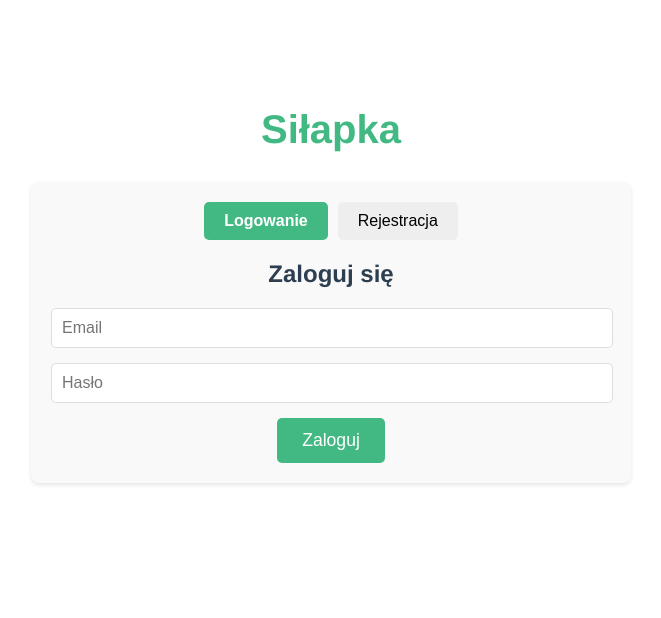
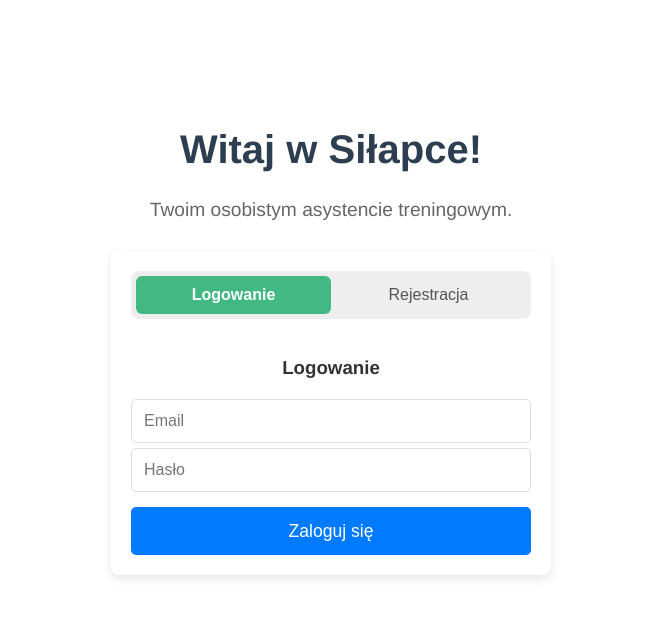
Before and after one commit to eljot1994/silapka-web, a Vue app: page / in a window 1280 px wide. Shown: the top 618 px of the page, without its empty margins (309-970 px from the left). Built offline with nearby package versions, Linux system fonts and the light colour scheme; no server answers.

Commit message:
feat: add vue-toastification for enhanced user notifications and improve authentication forms

```diff
--- a/package.json
+++ b/package.json
@@ -16,6 +16,7 @@
     "vue": "^3.2.13",
     "vue-chartjs": "^5.3.2",
     "vue-router": "^4.0.3",
+    "vue-toastification": "^2.0.0-rc.5",
     "vuex": "^4.0.0"
   },
   "devDependencies": {
--- a/src/views/HomeView.vue
+++ b/src/views/HomeView.vue
@@ -1,247 +1,333 @@
 <template>
   <div class="home-container">
-    <header class="app-header">
-      <h1>Siłapka</h1>
-    </header>
+    <h1>Witaj w Siłapce!</h1>
+    <p>Twoim osobistym asystencie treningowym.</p>
 
-    <div class="auth-section">
-      <div class="tab-buttons">
+    <div class="form-container">
+      <div class="form-toggle">
         <button
-          :class="{ active: currentTab === 'login' }"
-          @click="currentTab = 'login'"
+          @click="isLogin = true"
+          :class="{ active: isLogin }"
+          class="toggle-button"
         >
           Logowanie
         </button>
         <button
-          :class="{ active: currentTab === 'register' }"
-          @click="currentTab = 'register'"
+          @click="isLogin = false"
+          :class="{ active: !isLogin }"
+          class="toggle-button"
         >
           Rejestracja
         </button>
       </div>
 
-      <div v-if="currentTab === 'login'" class="auth-form">
-        <h2>Zaloguj się</h2>
-        <form @submit.prevent="handleLogin">
+      <form v-if="isLogin" @submit.prevent="handleLogin" class="auth-form">
+        <h3>Logowanie</h3>
+        <input type="email" placeholder="Email" v-model="loginForm.email" />
+        <input
+          type="password"
+          placeholder="Hasło"
+          v-model="loginForm.password"
+        />
+        <button type="submit" :disabled="isLoading">
+          <span v-if="!isLoading">Zaloguj się</span>
+          <span v-else class="spinner"></span>
+        </button>
+        <p v-if="authError" class="error-message">{{ authError }}</p>
+      </form>
+
+      <form v-else @submit.prevent="handleSignup" class="auth-form">
+        <h3>Rejestracja</h3>
+        <div class="form-group">
           <input
             type="email"
-            v-model="loginEmail"
             placeholder="Email"
-            required
+            v-model="signupForm.email"
+            @blur="validateEmail"
           />
+          <p v-if="signupErrors.email" class="validation-error">
+            {{ signupErrors.email }}
+          </p>
+        </div>
+        <div class="form-group">
           <input
             type="password"
-            v-model="loginPassword"
             placeholder="Hasło"
-            required
+            v-model="signupForm.password"
+            @blur="validatePassword"
           />
-          <button type="submit">Zaloguj</button>
-          <p v-if="loginError" class="error-message">{{ loginError }}</p>
-        </form>
-      </div>
-
-      <div v-if="currentTab === 'register'" class="auth-form">
-        <h2>Zarejestruj się</h2>
-        <form @submit.prevent="handleRegister">
-          <input
-            type="email"
-            v-model="registerEmail"
-            placeholder="Email"
-            required
-          />
+          <p v-if="signupErrors.password" class="validation-error">
+            {{ signupErrors.password }}
+          </p>
+        </div>
+        <div class="form-group">
           <input
             type="password"
-            v-model="registerPassword"
-            placeholder="Hasło"
-            required
+            placeholder="Potwierdź hasło"
+            v-model="signupForm.confirmPassword"
+            @blur="validateConfirmPassword"
           />
-          <input
-            type="password"
-            v-model="registerPasswordConfirm"
-            placeholder="Powtórz hasło"
-            required
-          />
-          <button type="submit">Zarejestruj</button>
-          <p v-if="registerError" class="error-message">{{ registerError }}</p>
-        </form>
-      </div>
+          <p v-if="signupErrors.confirmPassword" class="validation-error">
+            {{ signupErrors.confirmPassword }}
+          </p>
+        </div>
+        <button type="submit" :disabled="isLoading">
+          <span v-if="!isLoading">Zarejestruj się</span>
+          <span v-else class="spinner"></span>
+        </button>
+        <p v-if="authError" class="error-message">{{ authError }}</p>
+      </form>
     </div>
   </div>
 </template>
 
 <script lang="ts">
-import { defineComponent, ref } from "vue"; // Usunęliśmy 'watch'
+import { defineComponent, ref } from "vue";
 import { useStore } from "vuex";
-import { useRouter } from "vue-router";
 
 export default defineComponent({
   name: "HomeView",
   setup() {
     const store = useStore();
-    const router = useRouter();
+    const isLogin = ref(true);
+    const authError = ref<string | null>(null);
+    const isLoading = ref(false); // Nowa zmienna do śledzenia ładowania
 
-    // Sprawdź, czy użytkownik jest zalogowany przy ładowaniu HomeView
-    // Jeśli tak, przekieruj go na stronę powitalną
-    if (store.getters.isAuthenticated) {
-      router.replace({ name: "welcome" });
-    }
+    const loginForm = ref({
+      email: "",
+      password: "",
+    });
 
-    const currentTab = ref<"login" | "register">("login");
-    const loginEmail = ref("");
-    const loginPassword = ref("");
-    const registerEmail = ref("");
-    const registerPassword = ref("");
-    const registerPasswordConfirm = ref("");
-    const loginError = ref<string | null>(null);
-    const registerError = ref<string | null>(null);
+    const signupForm = ref({
+      email: "",
+      password: "",
+      confirmPassword: "",
+    });
 
-    // Usunęliśmy 'savedData' oraz powiązane metody i watchery, ponieważ lista nie jest już potrzebna
+    const signupErrors = ref({
+      email: "",
+      password: "",
+      confirmPassword: "",
+    });
 
-    const handleLogin = async () => {
-      loginError.value = null;
-      try {
-        await store.dispatch("login", {
-          email: loginEmail.value,
-          password: loginPassword.value,
-        });
-        // PRZEKIEROWANIE Z KOMPONENTU PO UDANYM LOGOWANIU
-        router.push({ name: "welcome" });
-      } catch (error: any) {
-        loginError.value = error.message || "Wystąpił błąd logowania.";
+    // --- Funkcje Walidacji ---
+    const validateEmail = () => {
+      const emailRegex = /^[^\s@]+@[^\s@]+\.[^\s@]+$/;
+      if (!signupForm.value.email) {
+        signupErrors.value.email = "Email jest wymagany.";
+      } else if (!emailRegex.test(signupForm.value.email)) {
+        signupErrors.value.email = "Niepoprawny format email.";
+      } else {
+        signupErrors.value.email = "";
       }
     };
 
-    const handleRegister = async () => {
-      registerError.value = null;
-      if (registerPassword.value !== registerPasswordConfirm.value) {
-        registerError.value = "Hasła nie pasują do siebie!";
-        return;
+    const validatePassword = () => {
+      if (!signupForm.value.password) {
+        signupErrors.value.password = "Hasło jest wymagane.";
+      } else if (signupForm.value.password.length < 6) {
+        signupErrors.value.password = "Hasło musi mieć co najmniej 6 znaków.";
+      } else {
+        signupErrors.value.password = "";
       }
+      validateConfirmPassword();
+    };
+
+    const validateConfirmPassword = () => {
+      if (!signupForm.value.confirmPassword) {
+        signupErrors.value.confirmPassword =
+          "Potwierdzenie hasła jest wymagane.";
+      } else if (
+        signupForm.value.password !== signupForm.value.confirmPassword
+      ) {
+        signupErrors.value.confirmPassword = "Hasła nie są identyczne.";
+      } else {
+        signupErrors.value.confirmPassword = "";
+      }
+    };
+
+    const isSignupFormValid = () => {
+      validateEmail();
+      validatePassword();
+      validateConfirmPassword();
+      return (
+        !signupErrors.value.email &&
+        !signupErrors.value.password &&
+        !signupErrors.value.confirmPassword
+      );
+    };
+
+    const handleLogin = async () => {
+      authError.value = null;
+      isLoading.value = true;
       try {
-        await store.dispatch("signup", {
-          email: registerEmail.value,
-          password: registerPassword.value,
-        });
-        currentTab.value = "login";
-        registerEmail.value = "";
-        registerPassword.value = "";
-        registerPasswordConfirm.value = "";
+        await store.dispatch("login", loginForm.value);
       } catch (error: any) {
-        // Poprawiony komunikat błędu
-        if (error.code === "auth/email-already-in-use") {
-          registerError.value = "Podany adres e-mail jest już używany.";
-        } else if (error.code === "auth/weak-password") {
-          registerError.value =
-            "Hasło jest zbyt słabe. Użyj co najmniej 6 znaków.";
-        } else {
-          registerError.value =
-            error.message || "Wystąpił nieznany błąd rejestracji.";
+        authError.value = "Nie udało się zalogować. Sprawdź email i hasło.";
+      } finally {
+        isLoading.value = false;
+      }
+    };
+
+    const handleSignup = async () => {
+      authError.value = null;
+      if (isSignupFormValid()) {
+        isLoading.value = true;
+        try {
+          await store.dispatch("signup", {
+            email: signupForm.value.email,
+            password: signupForm.value.password,
+          });
+        } catch (error: any) {
+          authError.value = "Nie udało się zarejestrować. Spróbuj ponownie.";
+        } finally {
+          isLoading.value = false;
         }
       }
     };
 
     return {
-      currentTab,
-      loginEmail,
-      loginPassword,
-      registerEmail,
-      registerPassword,
-      registerPasswordConfirm,
-      loginError,
-      registerError,
+      isLogin,
+      authError,
+      isLoading,
+      loginForm,
+      signupForm,
+      signupErrors,
       handleLogin,
-      handleRegister,
+      handleSignup,
+      validateEmail,
+      validatePassword,
+      validateConfirmPassword,
     };
   },
 });
 </script>
 
 <style scoped>
-/* Style pozostały bez zmian, dodaj tylko styl dla komunikatu o błędzie */
-.error-message {
-  color: #dc3545;
-  margin-top: 10px;
-  font-size: 0.9em;
+/* ... (style z poprzedniej odpowiedzi bez zmian) ... */
+.spinner {
+  display: inline-block;
+  width: 20px;
+  height: 20px;
+  border: 3px solid rgba(255, 255, 255, 0.3);
+  border-radius: 50%;
+  border-top-color: #fff;
+  animation: spin 1s ease-in-out infinite;
 }
 
-/* Pozostałe style z poprzedniego kroku, usunięto te dla data-section */
+@keyframes spin {
+  to {
+    transform: rotate(360deg);
+  }
+}
+/* ... (reszta stylów bez zmian) ... */
 .home-container {
-  padding: 20px;
-  max-width: 600px;
-  margin: 0 auto;
+  text-align: center;
+  padding: 40px 20px;
 }
 
-.app-header {
-  margin-bottom: 30px;
+h1 {
+  font-size: 2.5em;
+  color: #2c3e50;
 }
 
-.app-header h1 {
-  font-size: 2.5em;
-  color: #42b983;
-  margin-bottom: 5px;
+p {
+  color: #666;
+  font-size: 1.2em;
 }
 
-.app-header p {
-  color: #666;
+.form-container {
+  max-width: 400px;
+  margin: 30px auto;
+  padding: 20px;
+  background: #fff;
+  border-radius: 8px;
+  box-shadow: 0 4px 10px rgba(0, 0, 0, 0.1);
 }
 
-.auth-section {
-  background-color: #f9f9f9;
-  border-radius: 8px;
-  padding: 20px;
-  box-shadow: 0 2px 4px rgba(0, 0, 0, 0.1);
-  margin-bottom: 30px; /* Może być mniejszy margines, bo nie ma już sekcji danych */
-}
-
-.tab-buttons {
+.form-toggle {
   display: flex;
   justify-content: center;
   margin-bottom: 20px;
+  background-color: #eee;
+  border-radius: 8px;
+  padding: 5px;
 }
 
-.tab-buttons button {
-  background-color: #eee;
+.toggle-button {
+  flex: 1;
+  padding: 10px;
   border: none;
-  padding: 10px 20px;
+  background-color: transparent;
   cursor: pointer;
   font-size: 1em;
-  border-radius: 5px;
-  margin: 0 5px;
-  transition: background-color 0.3s ease;
+  color: #555;
+  border-radius: 6px;
+  transition: background-color 0.3s ease, color 0.3s ease;
 }
 
-.tab-buttons button.active {
+.toggle-button.active {
   background-color: #42b983;
   color: white;
   font-weight: bold;
 }
 
-.auth-form h2 {
-  color: #2c3e50;
+.auth-form {
+  display: flex;
+  flex-direction: column;
+}
+
+.auth-form h3 {
   margin-bottom: 20px;
+  color: #333;
+}
+
+.auth-form .form-group {
+  margin-bottom: 15px;
+  text-align: left;
 }
 
 .auth-form input {
-  width: calc(100% - 20px);
-  padding: 10px;
-  margin-bottom: 15px;
+  padding: 12px;
   border: 1px solid #ddd;
   border-radius: 5px;
   font-size: 1em;
+  width: 100%;
+  box-sizing: border-box;
+}
+.auth-form input:not([type="submit"]) {
+  margin-bottom: 5px;
 }
 
-.auth-form button {
-  background-color: #42b983;
+.auth-form button[type="submit"] {
+  padding: 12px;
+  background-color: #007bff;
   color: white;
   border: none;
-  padding: 12px 25px;
   border-radius: 5px;
   cursor: pointer;
   font-size: 1.1em;
-  transition: background-color 0.3s ease;
+  margin-top: 10px;
+  transition: background-color 0.3s;
+  min-height: 48px;
+}
+.auth-form button[type="submit"]:disabled {
+  background-color: #0056b3;
 }
 
-.auth-form button:hover {
-  background-color: #368a65;
+.auth-form button[type="submit"]:hover {
+  background-color: #0056b3;
+}
+
+.error-message {
+  color: #dc3545;
+  margin-top: 15px;
+}
+
+.validation-error {
+  color: #dc3545;
+  font-size: 0.8em;
+  margin: 0;
+  padding-left: 5px;
 }
 </style>
```
Also changed, not shown: src/main.ts (+36 -8 lines), src/views/WelcomeView.vue (+39 -3 lines), 1 other file (tests, documents, lock files or other folders).
